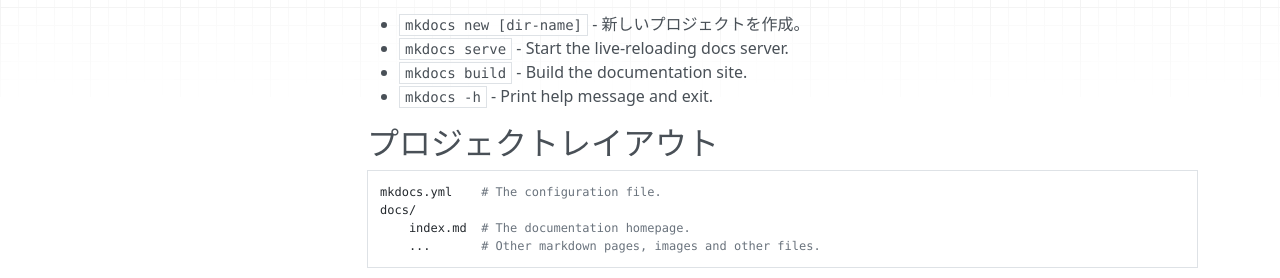
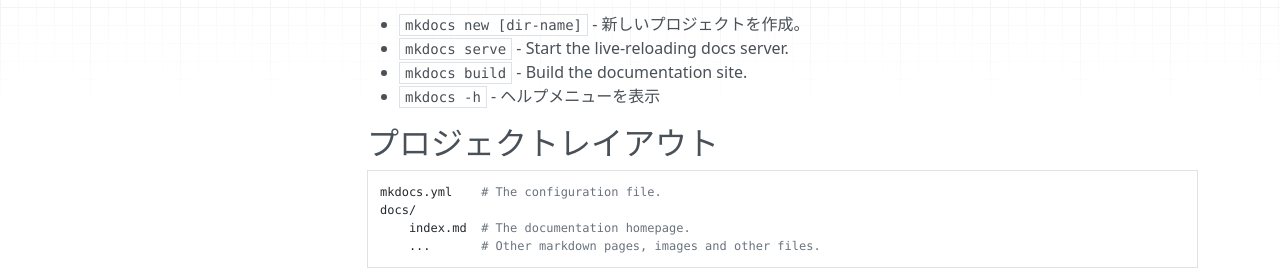
Before and after one commit to 07JP27/mkdocstest, an MkDocs documentation site: the page built from docs/index.md, in a window 1280 px wide. Shown: the part 209-487 px from the top of the page. Built offline with MkDocs 1.6.1, drawn with Linux system fonts in a browser that asks for light colours; nearby versions of some CDN libraries.

Commit message:
Update index.md

```diff
--- a/docs/index.md
+++ b/docs/index.md
@@ -7,7 +7,7 @@
 * `mkdocs new [dir-name]` - 新しいプロジェクトを作成。
 * `mkdocs serve` - Start the live-reloading docs server.
 * `mkdocs build` - Build the documentation site.
-* `mkdocs -h` - Print help message and exit.
+* `mkdocs -h` - ヘルプメニューを表示
 
 ## プロジェクトレイアウト
 
```
